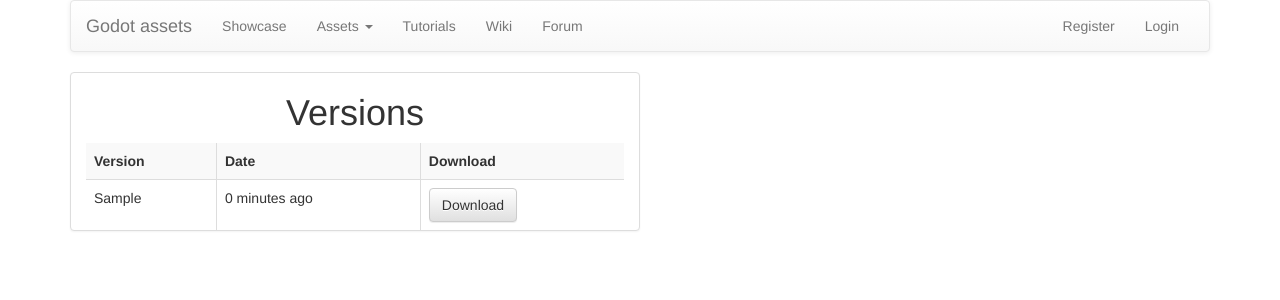
After one commit to bushig/devshaft, a Django app: template assets/templates/assets_entry_versions.html in a window 1280 px wide. The commit adds this page. Shown: the top 300 px of the page. Run offline with Django 3.2, Linux system fonts and the light colour scheme; the template is opened without the code that fills it: values that come from a table or form of the project are taken from there, others are empty; tables that the repository leaves empty hold one stand-in row (values such as "Sample post"); parts of the project's set-up code (start-up, migrations or seed data) failed here and were passed over; some libraries are stand-ins or nearby versions.

Commit message:
Added version list

```diff
--- a/assets/templates/assets_detail.html
+++ b/assets/templates/assets_detail.html
@@ -27,7 +27,7 @@
     </div>
 
     <div class="panel panel-default col-lg-6">
-    <h1>Versions</h1>
+    <a href="{% url 'assets:entry_versions' entry.id %}"><h1>Versions</h1></a>
     {% if versions %}
         <table class="table table-bordered table-striped"><tr><th>Version</th><th>Date</th><th>Download</th></tr>
             {% for version in versions %}
@@ -39,6 +39,7 @@
             {% endfor %}
 
       </table>
+{#        <a href="{% url 'assets:entry_versions' entry.id %}" class="btn btn-info" role="button">View all</a>#}
     {% else %}
     <h1>No versions yet</h1>
     {% endif %}
--- /dev/null
+++ b/assets/templates/assets_entry_versions.html
@@ -0,0 +1,21 @@
+{% extends 'base.html' %}
+
+{% block content %}
+    <div class="panel panel-default col-lg-6">
+    <h1>Versions</h1>
+    {% if versions %}
+        <table class="table table-bordered table-striped"><tr><th>Version</th><th>Date</th><th>Download</th></tr>
+            {% for version in versions %}
+                <tr><td>{{ version.version }}</td><td>{{ version.timestamp | timesince }} ago</td><td><a href="{{ MEDIA_URL }}{{ version.file }}" class="btn btn-default" role="button">Download</a>
+                {% if entry.user == user %}
+                <a href="{% url 'assets:edit' entry.id %}" class="btn btn-info" role="button">Edit</a>
+                {% endif %}
+                </td></tr>
+            {% endfor %}
+
+      </table>
+    {% else %}
+    <h1>No versions yet</h1>
+    {% endif %}
+    </div>
+{% endblock %}
--- a/assets/urls.py
+++ b/assets/urls.py
@@ -1,6 +1,6 @@
 from django.conf.urls import url, include
 
-from .views import list, entry_details, add_entry, edit, user_assets, add_version
+from .views import list, entry_details, add_entry, edit, user_assets, add_version, entry_versions
 
 urlpatterns = [
     url(r'^$', list, name='list'),
@@ -9,4 +9,5 @@ urlpatterns = [
     url(r'^(?P<id>[\d]+)/edit/$', edit, name='edit'),
     url(r'^user/(?P<user_id>[\d]+)/$', user_assets, name='user_assets'),
     url(r'^(?P<id>[\d]+)/add$', add_version, name='add_version'),
+    url(r'^(?P<id>[\d]+)/versions/$', entry_versions, name='entry_versions'),
 ]
--- a/assets/views.py
+++ b/assets/views.py
@@ -53,6 +53,12 @@ def user_assets(request, user_id):
     context={'entries': entries}
     return render(request, 'assets_list.html', context)
 
+def entry_versions(request, id):
+    entry=get_object_or_404(Entry, id=id)
+    versions=VersionHistory.objects.filter(entry=entry)
+    context={'entry':entry, 'versions': versions}
+    return render(request, 'assets_entry_versions.html', context)
+
 @login_required()
 def edit(request, id):
     asset=get_object_or_404(Entry, id=id)
```
